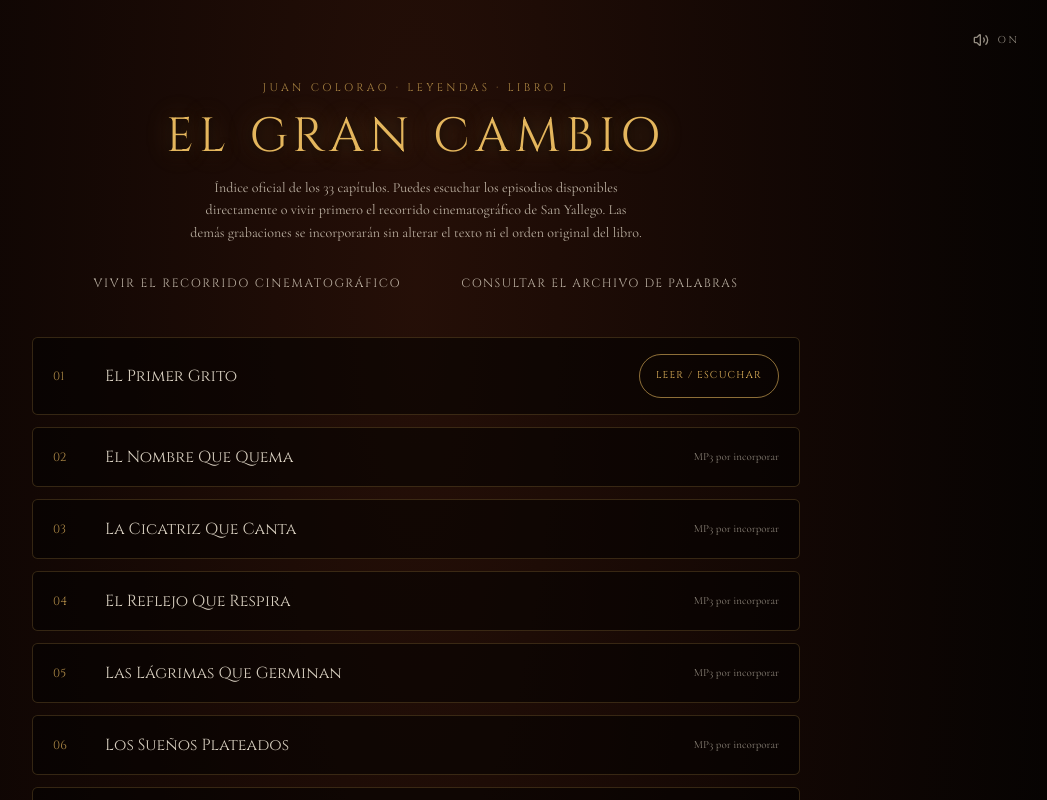
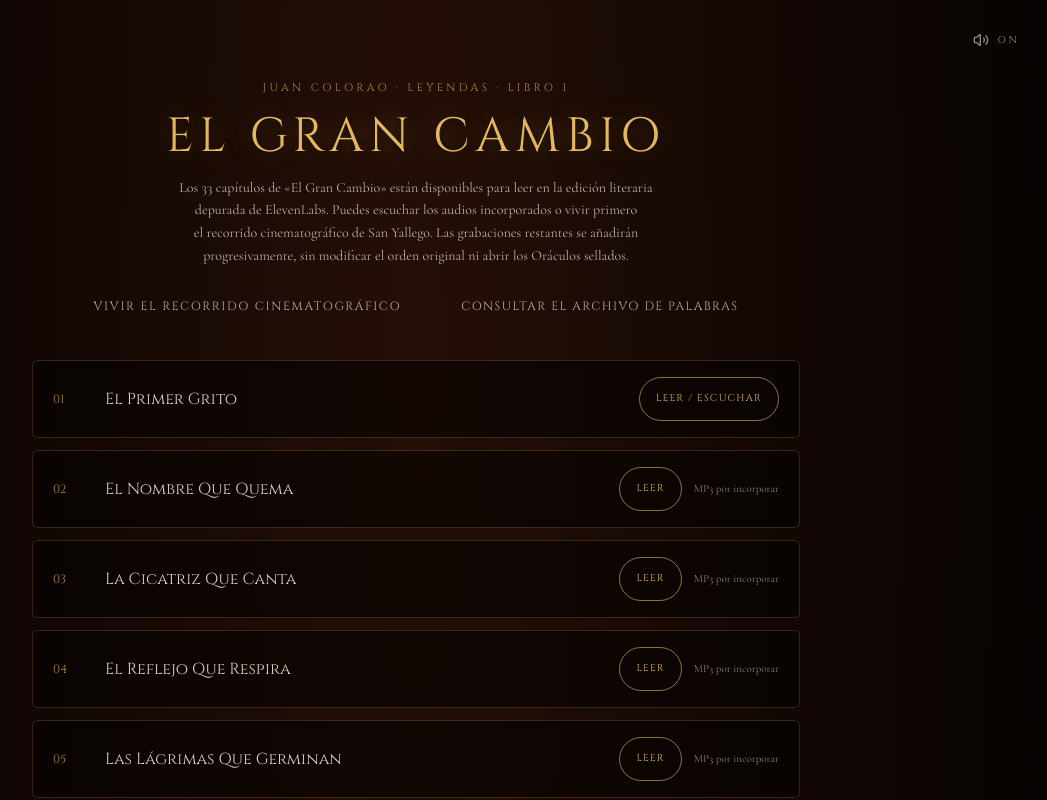
Before and after one commit to ganadores2/juancoloraoleyendas, a Next.js app: page /libro/1 in a window 1280 px wide. Shown: the top 800 px of the page, without its empty margins (224-1271 px from the left). Built offline with nearby package versions, Linux system fonts and the light colour scheme.

Commit message:
feat: make all 33 chapters readable in the book index, distinguish pending MP3s

```diff
--- a/app/libro/1/page.tsx
+++ b/app/libro/1/page.tsx
@@ -23,10 +23,11 @@ export default function LibroUnoPage() {
             EL GRAN CAMBIO
           </h1>
           <p className="max-w-xl text-balance text-sm leading-relaxed text-foreground/75">
-            Índice oficial de los 33 capítulos. Puedes escuchar los episodios
-            disponibles directamente o vivir primero el recorrido cinematográfico
-            de San Yallego. Las demás grabaciones se incorporarán sin alterar
-            el texto ni el orden original del libro.
+            Los 33 capítulos de «El Gran Cambio» están disponibles para leer
+            en la edición literaria depurada de ElevenLabs. Puedes escuchar
+            los audios incorporados o vivir primero el recorrido cinematográfico
+            de San Yallego. Las grabaciones restantes se añadirán progresivamente,
+            sin modificar el orden original ni abrir los Oráculos sellados.
           </p>
           <div className="flex flex-wrap items-center justify-center gap-3">
             <Link href="/bienvenida" className={ritualButton('secondary', 'min-h-11 tracking-[0.14em]')}>
@@ -50,16 +51,17 @@ export default function LibroUnoPage() {
                   {chapter.title}
                 </span>
               </div>
-              {chapter.audio ? (
+              <div className="flex flex-wrap items-center justify-end gap-3">
                 <Link href={chapterHref(chapter)}
                   className="inline-flex min-h-11 shrink-0 items-center rounded-full border border-gold/60 px-4 py-2 font-display text-[10px] tracking-[0.12em] text-gold hover:bg-gold/10">
-                  {chapter.number === 1 ? 'LEER / ESCUCHAR' : 'ESCUCHAR'}
+                  {chapter.audio ? 'LEER / ESCUCHAR' : 'LEER'}
                 </Link>
-              ) : (
-                <span className="text-right text-[11px] leading-relaxed text-foreground/55">
-                  MP3 por incorporar
-                </span>
-              )}
+                {!chapter.audio && (
+                  <span className="text-right text-[11px] leading-relaxed text-foreground/55">
+                    MP3 por incorporar
+                  </span>
+                )}
+              </div>
             </li>
           ))}
         </ol>
```
